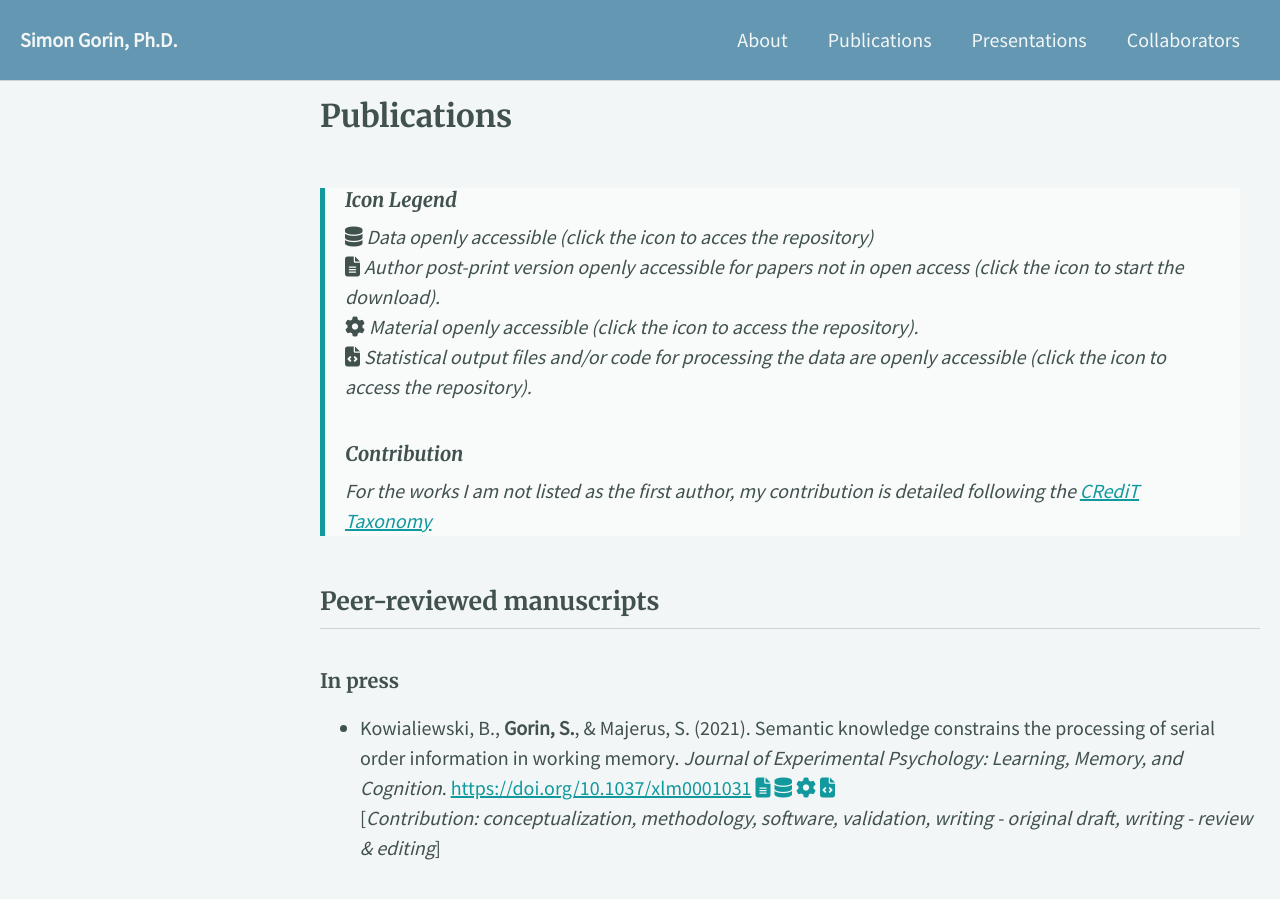
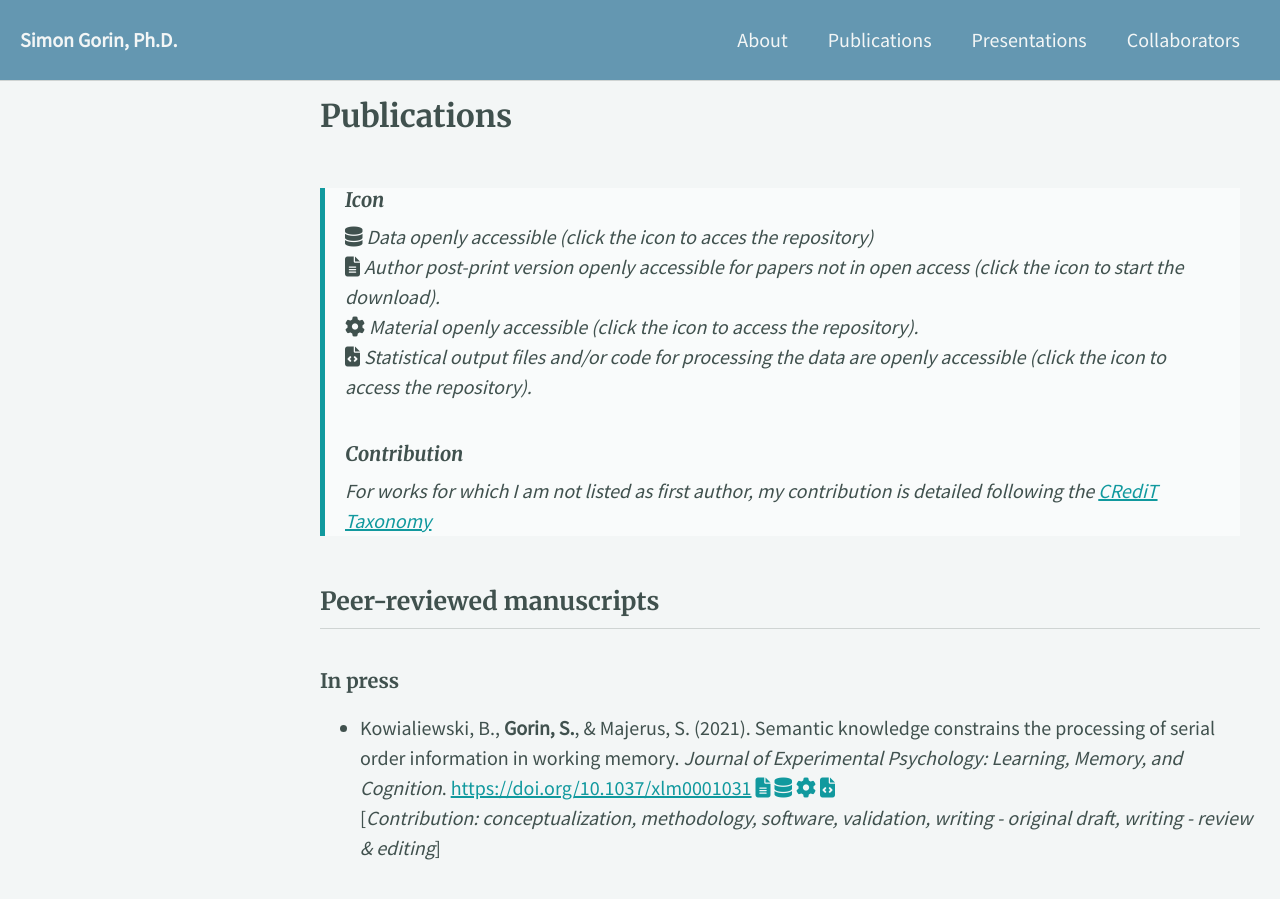
Before and after one commit to gorinsimon/gorinsimon.github.io, a Jekyll site: the page built from _pages/publications.md, in a window 1280 px wide and 900 px high. Built offline with Jekyll 4.4.1, drawn with Linux system fonts in a browser that asks for light colours; cached includes are drawn as plain includes; nearby versions of some CDN libraries; some web fonts are replaced.

Commit message:
fixes some typo

```diff
--- a/_pages/publications.md
+++ b/_pages/publications.md
@@ -4,14 +4,14 @@ title: Publications
 classes: wide
 ---
 
-> ### Icon Legend
+> ### Icon
 > <i class="fas fa-database"></i> Data openly accessible (click the icon to acces the repository) <br/>
 > <i class="fas fa-file-alt"></i> Author post-print version openly accessible for papers not in open access (click the icon to start the download). <br/>
 > <i class="fas fa-cog"></i> Material openly accessible (click the icon to access the repository). <br/>
 > <i class="fas fa-file-code"></i> Statistical output files and/or code for processing the data are openly accessible (click the icon to access the repository).
 >
 > ### Contribution
-> For the works I am not listed as the first author, my contribution is detailed following the [CRediT Taxonomy](https://casrai.org/credit/)
+> For works for which I am not listed as first author, my contribution is detailed following the [CRediT Taxonomy](https://casrai.org/credit/)
 
 ## Peer-reviewed manuscripts
 
@@ -36,6 +36,7 @@ classes: wide
 + Elliott, E., Bell, R., **Gorin, S.**, Robinson, N., & Marsh, J. (2020). Stage 1 Registered Report: Can the irrelevant sound effect be studied online? A comparison between web- and laboratory-based experimentation. *Journal of Cognitive Psychology*. \[*Contribution: data curation, methodology, software, writing - original draft (methods)*\]
 
 ### Conference proceedings
+
 + **Gorin, S.**, & Majerus, S. (2015). Common serial order processes in musical and verbal short-term memory: Evidence from novel serial order probe recognition paradigm, In J. Ginsborg, A. Lamont, M. Phillips, & S. Bramley (Eds.), *Proceedings of the Ninth TriennialConference of the European Society for the Cognitive Sciences of Music*. Manchester, United Kingdom.
 
 ### Pre-print
```
